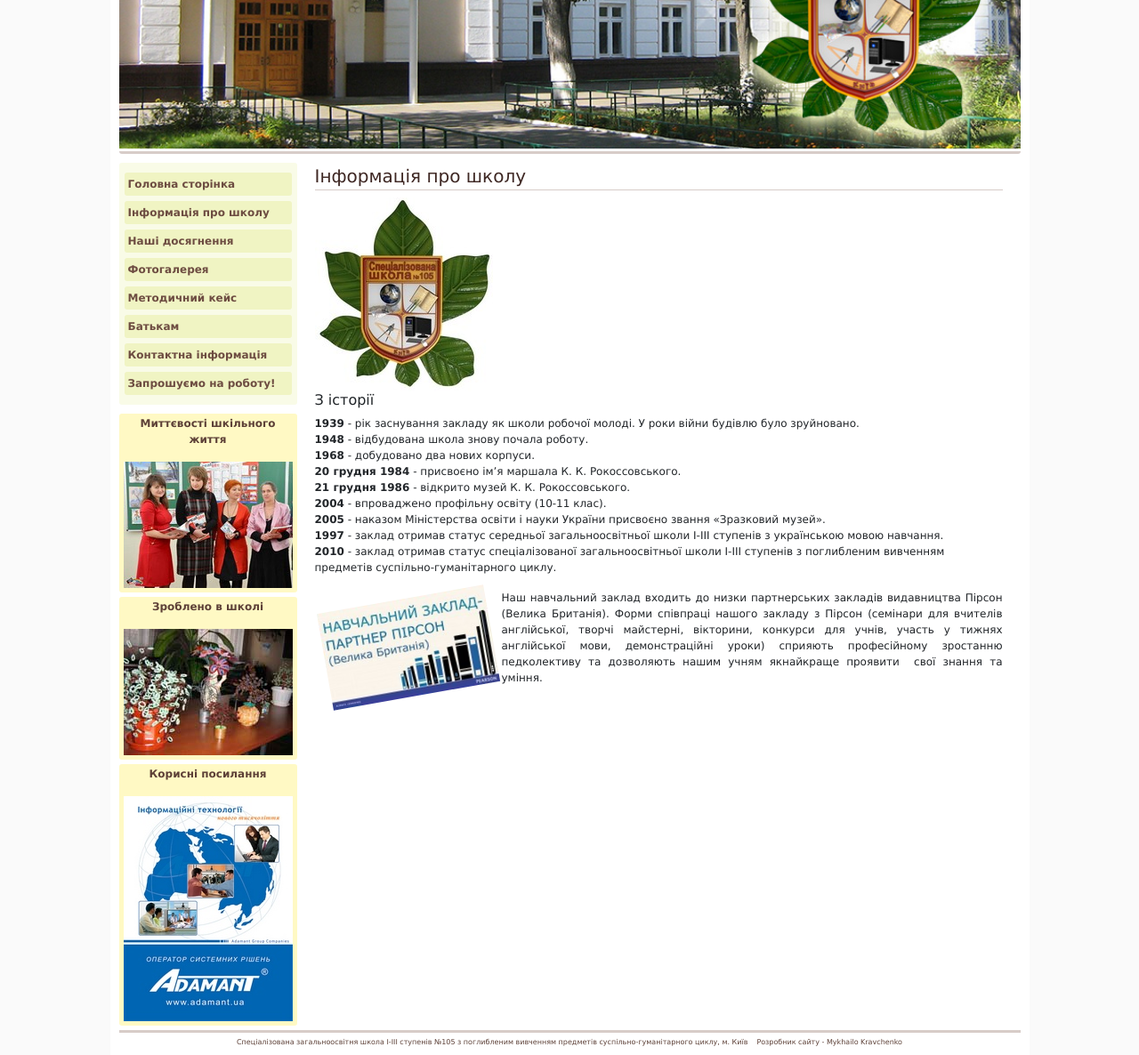
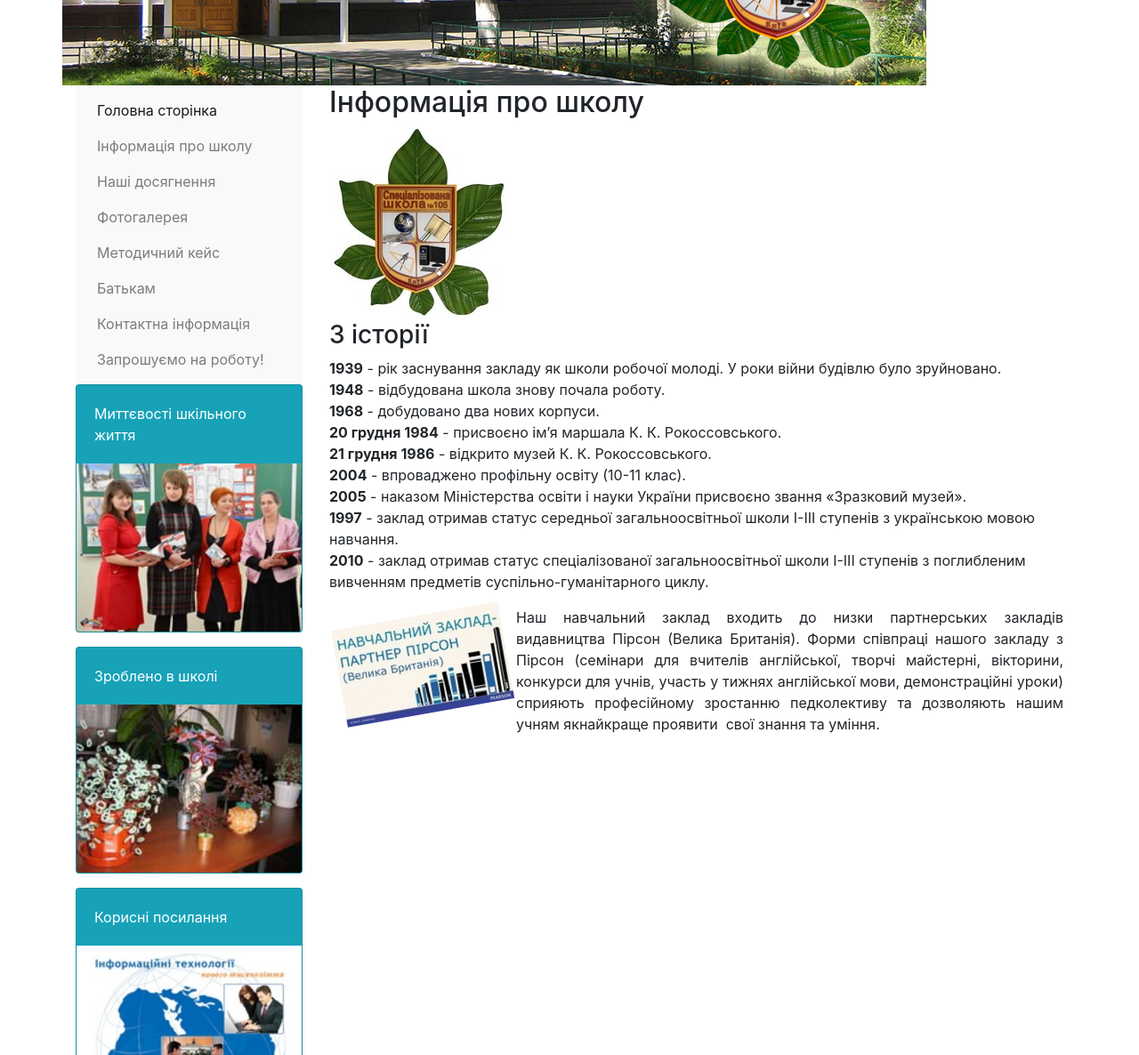
Before and after one commit to x3mbonus/School105, a plain HTML site: page index.html in a window 1280 px wide. Shown: the part 244-1430 px from the top of the page at 89% size. Drawn offline with nearby package versions, Linux system fonts and the light colour scheme.

Commit message:
Bootstrap layout and components

```diff
--- a/index.html
+++ b/index.html
@@ -11,77 +11,81 @@
 	<!-- bootstrap -->
 	<link rel="stylesheet" href="https://maxcdn.bootstrapcdn.com/bootstrap/4.0.0-beta.2/css/bootstrap.min.css" integrity="sha384-PsH8R72JQ3SOdhVi3uxftmaW6Vc51MKb0q5P2rRUpPvrszuE4W1povHYgTpBfshb" crossorigin="anonymous">
 
-	<link href="./css/main.css" type="text/css" rel="stylesheet">
+	<!--<link href="./css/main.css" type="text/css" rel="stylesheet">-->
+	<link href="./css/menu.css" type="text/css" rel="stylesheet">
 </head>
 
 <body>
-	<div class="page">
-		<header>
-			<div class="pos-f-t">
-			  <div class="collapse" id="navbarToggleExternalContent">
-				<div class="bg-dark p-4">
-				  <h4 class="text-white">Collapsed content</h4>
-				  <span class="text-muted">Toggleable via the navbar brand.</span>
+	<div class="container">
+                <div class="row">
+                    <p>02096, м. Київ, вул. Сімферопольська, 10, тел/факс (044)576-67-70</p>
+                    <a href="/">
+                        <img src="./images/var2.jpg" class="img-fluid" alt="Школа 105">
+                    </a>
+                </div>
+                <div class="row">
+
+				</div>
+				<div class="row">
+                    <div class="col-lg-3">
+						<nav class="navbar navbar-expand-lg navbar-light bg-light">
+							<button class="navbar-toggler" type="button" data-toggle="collapse" data-target="#navbarNav" aria-controls="navbarNav" aria-expanded="false" aria-label="Toggle navigation">
+								<span class="navbar-toggler-icon"></span>
+							</button>
+							<div class="collapse navbar-collapse" id="navbarNav">
+								<ul class="navbar-nav flex-column">
+									<li class="nav-item active">
+										<a class="nav-link active" href="/">Головна сторінка</a>
+									</li>
+									<li class="nav-item">
+										<a class="nav-link" href="/about.html">Інформація про школу</a>
+									</li>
+									<li class="nav-item">
+										<a class="nav-link" href="/proud.html">Наші досягнення</a>
+									</li>
+									<li class="nav-item">
+										<a class="nav-link" href="/album.html">Фотогалерея</a>
+									</li>
+									<li class="nav-item">
+										<a class="nav-link" href="/Metodichnii_keis/">Методичний кейс</a>
+									</li>
+									<li class="nav-item">
+										<a class="nav-link" href="/Dlya_batkv/">Батькам</a>
+									</li>
+									<li class="nav-item">
+										<a class="nav-link" href="/contacts.html">Контактна інформація</a>
+									</li>
+									<li class="nav-item">
+										<a class="nav-link" href="/Zaproshumo_na_robotu/">Запрошуємо на роботу!</a>
+									</li>
+								</ul>
+							</div>
+						</nav>
+
+						<div class="card-sm-deck">
+							<div class="card text-white bg-info mb-3" style="max-width: 20rem;">
+								<div class="card-body">
+									<p class="card-text">Миттєвості шкільного життя</p>
+								</div>
+								<img class="card-img-bottom img-fluid" src="./images/rid.jpg" alt="">
+							</div>
+
+							<div class="card text-white bg-info mb-3" style="max-width: 20rem;">
+								<div class="card-body">
+									<p class="card-text">Зроблено в школі</p>
+								</div>
+								<img class="card-img-bottom img-fluid" src="./images/rid(1).jpg" alt="">
+							</div>
+
+							<div class="card text-white bg-info mb-3" style="max-width: 20rem;">
+								<div class="card-body">
+									<p class="card-text">Корисні посилання</p>
+								</div>
+								<img class="card-img-bottom img-fluid" src="./images/adamant.jpg" alt="">
 							</div>
                         </div>
-			  <nav class="navbar navbar-dark bg-dark">
-				<button class="navbar-toggler" type="button" data-toggle="collapse" data-target="#navbarToggleExternalContent" aria-controls="navbarToggleExternalContent" aria-expanded="false" aria-label="Toggle navigation">
-				  <span class="navbar-toggler-icon"></span>
-				</button>
-			  </nav>
                     </div>
-
-
-			<p>02096, м. Київ, вул. Сімферопольська, 10, тел/факс (044)576-67-70</p>
-			<a href="/">
-				<img src="./images/var2.jpg" alt="Школа 105">
-			</a>
-		</header>
-		<main>
-			<div>
-
-
-
-
-
-
-				<div class="navigation">
-					<a href="/">Головна сторінка</a>
-
-					<a href="/about.html">Інформація про школу</a>
-
-					<a href="/proud.html">Наші досягнення</a>
-
-					<a href="/album.html">Фотогалерея</a>
-
-					<a href="/Metodichnii_keis/">Методичний кейс</a>
-
-					<a href="/Dlya_batkv/">Батькам</a>
-
-					<a href="/contacts.html">Контактна інформація</a>
-
-					<a href="/Zaproshumo_na_robotu/">Запрошуємо на роботу!</a>
-
-
-				</div>
-				<div class="banners">
-					<a href="/" class="banner">
-						<p>Миттєвості шкільного життя</p>
-						<img src="./images/rid.jpg" alt="">
-					</a>
-					<a href="/" class="banner">
-						<p>Зроблено в школі</p>
-
-						<img src="./images/rid(1).jpg">
-					</a>
-					<a href="http://adamant.ua/" class="banner">
-						<p>Корисні посилання</p>
-
-						<img src="./images/adamant.jpg">
-					</a>
-				</div>
-			</div>
-			<div class="content">
+					<div class="col-lg-9">
                         <h2>Інформація про школу</h2>
                         <img alt="" src="./images/Gerb_200.jpg">
                         <h3>З історії</h3>
@@ -112,8 +116,8 @@
                             англійської мови, демонстраційні уроки) сприяють професійному зростанню педколективу та дозволяють нашим учням якнайкраще
                             проявити&nbsp; свої знання та уміння.</p>
                     </div>
-		</main>
-		<footer>
+                </div>
+                <footer class="row">
                     <p>Спеціалізована загальноосвітня школа І-ІІІ ступенів №105 з поглибленим вивченням предметів суспільно-гуманітарного циклу,
                         м. Київ</p>
                     <p><a href="">Розробник сайту - Mykhailo Kravchenko</a></p>
```
Also changed, not shown: css/menu.css (added), 1 other file. Lines whose indentation alone changed are shown as unchanged.
